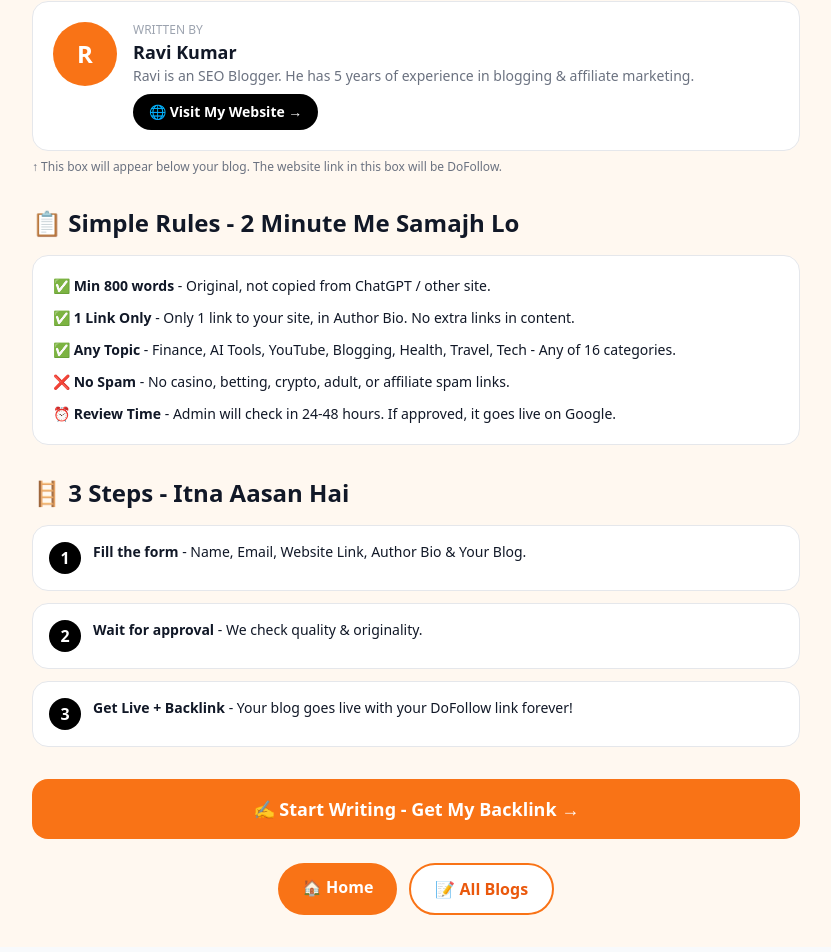
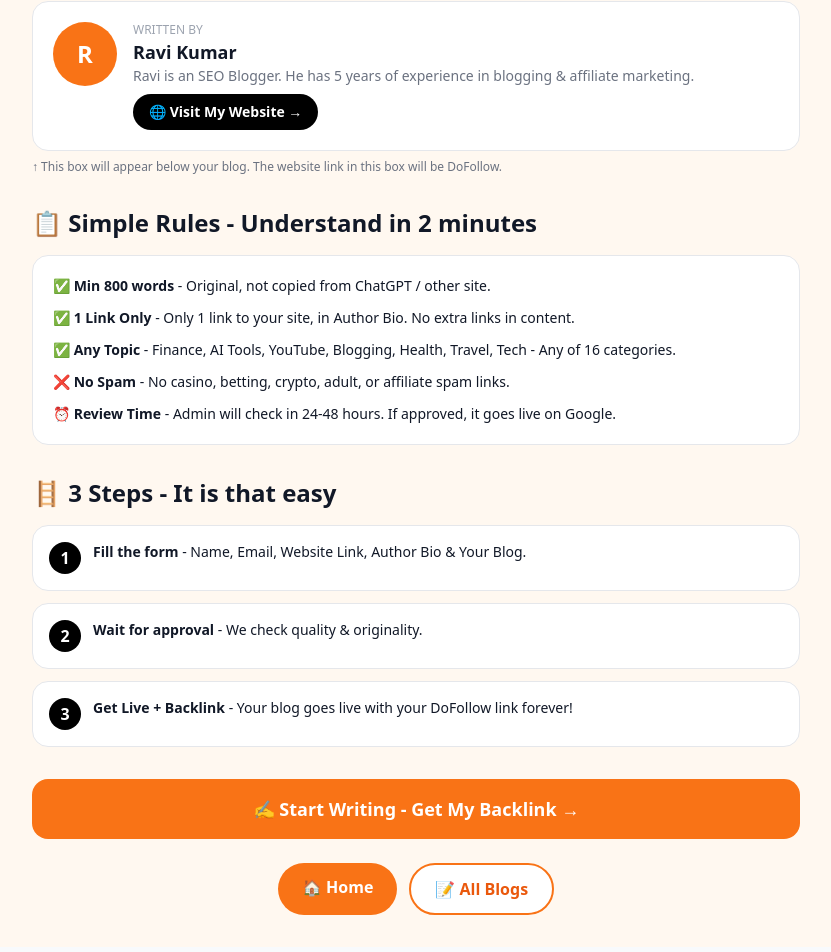
Before and after one commit to Ravs10/lorem-pro-tool, a Next.js app: page /write-for-us in a window 1280 px wide. Shown: the part 1012-1964 px from the top of the page, without its empty margins (224-1055 px from the left). Built offline with nearby package versions, Linux system fonts and the light colour scheme; no server answers; the database is empty.

Commit message:
Update headings for clarity in write-for-us page

```diff
--- a/app/write-for-us/page.tsx
+++ b/app/write-for-us/page.tsx
@@ -61,7 +61,7 @@ export default function WriteForUs() {
         <p className="text-xs text-gray-500 mt-2">↑ This box will appear below your blog. The website link in this box will be DoFollow.</p>
 
         {/* RULES */}
-        <h2 className="text-2xl font-bold mt-8">📋 Simple Rules - 2 Minute Me Samajh Lo</h2>
+        <h2 className="text-2xl font-bold mt-8">📋 Simple Rules - Understand in 2 minutes</h2>
         <div className="bg-white rounded-2xl border p-5 mt-4 space-y-3 text-sm">
           <p>✅ <b>Min 800 words</b> - Original, not copied from ChatGPT / other site.</p>
           <p>✅ <b>1 Link Only</b> - Only 1 link to your site, in Author Bio. No extra links in content.</p>
@@ -71,7 +71,7 @@ export default function WriteForUs() {
         </div>
 
         {/* STEPS */}
-        <h2 className="text-2xl font-bold mt-8">🪜 3 Steps - Itna Aasan Hai</h2>
+        <h2 className="text-2xl font-bold mt-8">🪜 3 Steps - It is that easy</h2>
         <div className="space-y-3 mt-4">
           <div className="bg-white p-4 rounded-2xl border flex gap-3"><span className="bg-black text-white w-8 h-8 rounded-full flex items-center justify-center font-bold shrink-0">1</span><p className="text-sm"><b>Fill the form</b> - Name, Email, Website Link, Author Bio & Your Blog.</p></div>
           <div className="bg-white p-4 rounded-2xl border flex gap-3"><span className="bg-black text-white w-8 h-8 rounded-full flex items-center justify-center font-bold shrink-0">2</span><p className="text-sm"><b>Wait for approval</b> - We check quality & originality.</p></div>
```
